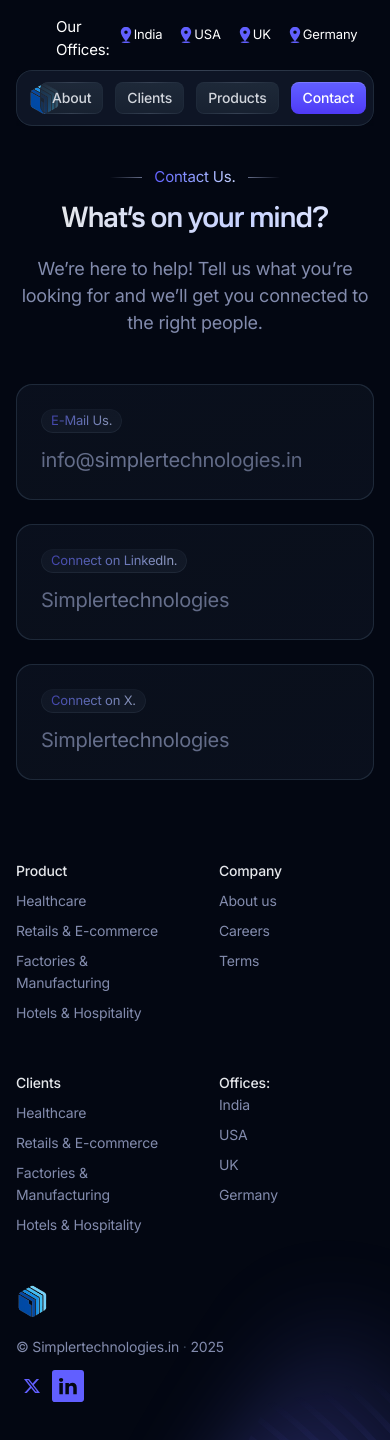
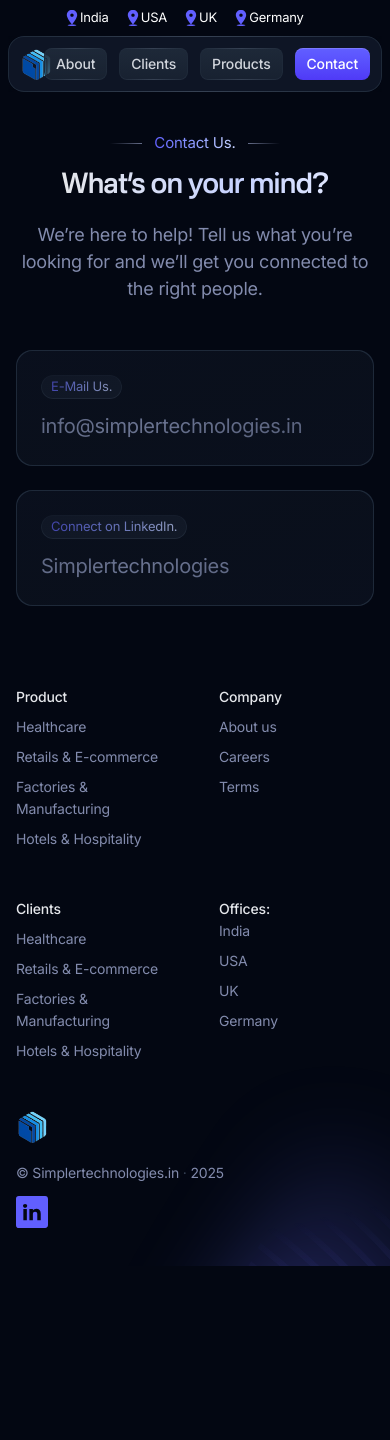
Before and after one commit to satishvermacoen/st-temp, a Next.js app: page /contact in a window 390 px wide. After the commit the page ends 1266 px from the top, so only its background shows below. Built offline with nearby package versions, Linux system fonts and the light colour scheme.

Commit message:
LinkdinUpdate

```diff
--- a/components/contactinfo.tsx
+++ b/components/contactinfo.tsx
@@ -64,7 +64,7 @@ const contact = () => {
             {/* Card 2 */}
             <a
               className="group/card relative h-full overflow-hidden rounded-2xl bg-gray-800 p-px before:pointer-events-none before:absolute before:-left-40 before:-top-40 before:z-10 before:h-80 before:w-80 before:translate-x-[var(--mouse-x)] before:translate-y-[var(--mouse-y)] before:rounded-full before:bg-indigo-500/80 before:opacity-0 before:blur-3xl before:transition-opacity before:duration-500 after:pointer-events-none after:absolute after:-left-48 after:-top-48 after:z-30 after:h-64 after:w-64 after:translate-x-[var(--mouse-x)] after:translate-y-[var(--mouse-y)] after:rounded-full after:bg-indigo-500 after:opacity-0 after:blur-3xl after:transition-opacity after:duration-500 hover:after:opacity-20 group-hover:before:opacity-100"
-              href="mailto:info@simplertechnologies.in"
+              href="https://www.linkedin.com/company/simplertechnologies"
             >
               <div className="relative z-20 h-full overflow-hidden rounded-[inherit] bg-gray-950 after:absolute after:inset-0 after:bg-linear-to-br after:from-gray-900/50 after:via-gray-800/25 after:to-gray-900/50">
                 {/* Arrow */}
@@ -100,45 +100,6 @@ const contact = () => {
                 </div>
               </div>
             </a>
-            {/* Card 3 */}
-            <a
-              className="group/card relative h-full overflow-hidden rounded-2xl bg-gray-800 p-px before:pointer-events-none before:absolute before:-left-40 before:-top-40 before:z-10 before:h-80 before:w-80 before:translate-x-[var(--mouse-x)] before:translate-y-[var(--mouse-y)] before:rounded-full before:bg-indigo-500/80 before:opacity-0 before:blur-3xl before:transition-opacity before:duration-500 after:pointer-events-none after:absolute after:-left-48 after:-top-48 after:z-30 after:h-64 after:w-64 after:translate-x-[var(--mouse-x)] after:translate-y-[var(--mouse-y)] after:rounded-full after:bg-indigo-500 after:opacity-0 after:blur-3xl after:transition-opacity after:duration-500 hover:after:opacity-20 group-hover:before:opacity-100"
-              href="mailto:info@simplertechnologies.in"
-            >
-              <div className="relative z-20 h-full overflow-hidden rounded-[inherit] bg-gray-950 after:absolute after:inset-0 after:bg-linear-to-br after:from-gray-900/50 after:via-gray-800/25 after:to-gray-900/50">
-                {/* Arrow */}
-                <div
-                  className="absolute right-6 top-6 flex h-8 w-8 items-center justify-center rounded-full border border-gray-700/50 bg-gray-800/65 text-gray-200 opacity-0 transition-opacity group-hover/card:opacity-100"
-                  aria-hidden="true"
-                >
-                  <svg
-                    xmlns="http://www.w3.org/2000/svg"
-                    width={9}
-                    height={8}
-                    fill="none"
-                  >
-                    <path
-                      fill="#F4F4F5"
-                      d="m4.92 8-.787-.763 2.733-2.68H0V3.443h6.866L4.133.767 4.92 0 9 4 4.92 8Z"
-                    />
-                  </svg>
-                </div>
-
-                {/* Content */}
-                <div className="p-6">
-                  <div className="mb-3">
-                    <span className="btn-sm relative rounded-full bg-gray-800/40 px-2.5 py-0.5 text-xs font-normal before:pointer-events-none before:absolute before:inset-0 before:rounded-[inherit] before:border before:border-transparent before:[background:linear-gradient(to_bottom,--theme(--color-gray-700/.15),--theme(--color-gray-700/.5))_border-box] before:[mask-composite:exclude_!important] before:[mask:linear-gradient(white_0_0)_padding-box,_linear-gradient(white_0_0)] hover:bg-gray-800/60">
-                      <span className="bg-linear-to-r from-indigo-500 to-indigo-200 bg-clip-text text-transparent">
-                        Connect on X.
-                      </span>
-                    </span>
-                  </div>
-                  <p className="text-indigo-200/65 text-xl">
-                    Simplertechnologies
-                  </p>
-                </div>
-              </div>
-            </a>
           </Spotlight>
         </div>
       </div>
--- a/components/ui/footer.tsx
+++ b/components/ui/footer.tsx
@@ -184,22 +184,7 @@ export default function Footer() {
                 <li>
                   <a
                     className="flex items-center justify-center text-indigo-500 transition hover:text-indigo-400"
-                    href="#0"
-                    aria-label="Twitter"
-                  >
-                    <svg
-                      className="h-8 w-8 fill-current"
-                      viewBox="0 0 32 32"
-                      xmlns="http://www.w3.org/2000/svg"
-                    >
-                      <path d="m13.063 9 3.495 4.475L20.601 9h2.454l-5.359 5.931L24 23h-4.938l-3.866-4.893L10.771 23H8.316l5.735-6.342L8 9h5.063Zm-.74 1.347h-1.457l8.875 11.232h1.36l-8.778-11.232Z" />
-                    </svg>
-                  </a>
-                </li>
-                <li>
-                  <a
-                    className="flex items-center justify-center text-indigo-500 transition hover:text-indigo-400"
-                    href="#0"
+                    href="https://www.linkedin.com/company/simplertechnologies"
                     aria-label="Linkedin"
                   >
                     <svg
--- a/components/ui/header.tsx
+++ b/components/ui/header.tsx
@@ -14,7 +14,7 @@ const links = [
 export default function Header() {
   return (
     <header className="z-30 mt-2 w-full md:mt-5">
-      <div className="mx-auto max-w-6xl px-4 sm:px-6">
+      <div className="mx-auto max-w-6xl px-2 sm:px-3">
         <div className="relative flex h-14 items-center justify-between gap-3 rounded-2xl bg-gray-900/90 px-3 before:pointer-events-none before:absolute before:inset-0 before:rounded-[inherit] before:border before:border-transparent before:[background:linear-gradient(to_right,var(--color-gray-800),var(--color-gray-700),var(--color-gray-800))_border-box] before:[mask-composite:exclude_!important] before:[mask:linear-gradient(white_0_0)_padding-box,_linear-gradient(white_0_0)] after:absolute after:inset-0 after:-z-10 after:backdrop-blur-xs">
           {/* Site branding */}
           <div className="flex flex-1 items-center">
--- a/components/ui/offices.tsx
+++ b/components/ui/offices.tsx
@@ -2,7 +2,6 @@ export default function Offices() {
   return (
     <div className="z-30 mt-2 w-full md:mt-5 px-10 flex-row">
     <div className="max-w-6xl mx-auto px-4 sm:px-6 flex flex-row justify-items-center">
-    <h2 className="text-white flex-row pt-2">Our Offices:</h2>
     <a className="flex items-center justify-center px-2 text-indigo-500 transition hover:text-indigo-400" href="/offices">
       <svg
         className="h-4 w-4 fill-current"
```
